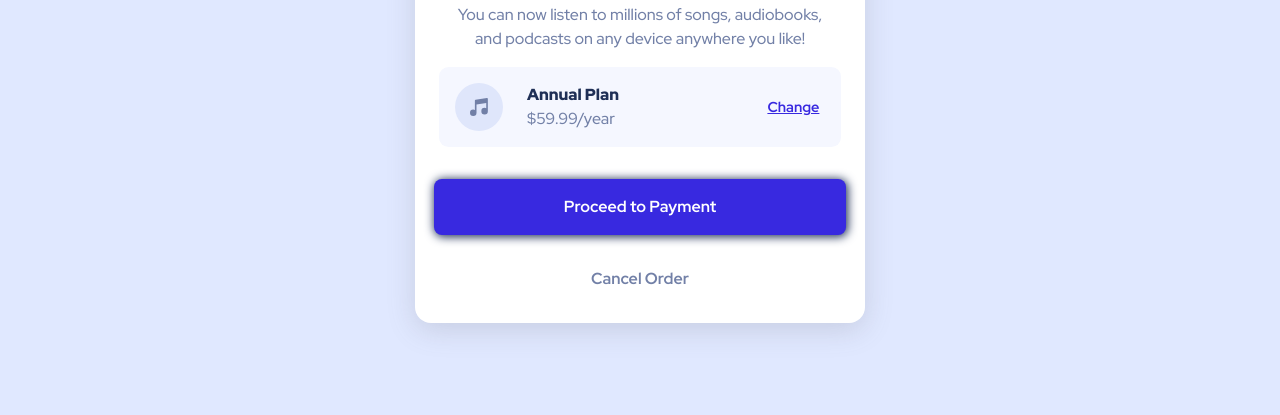
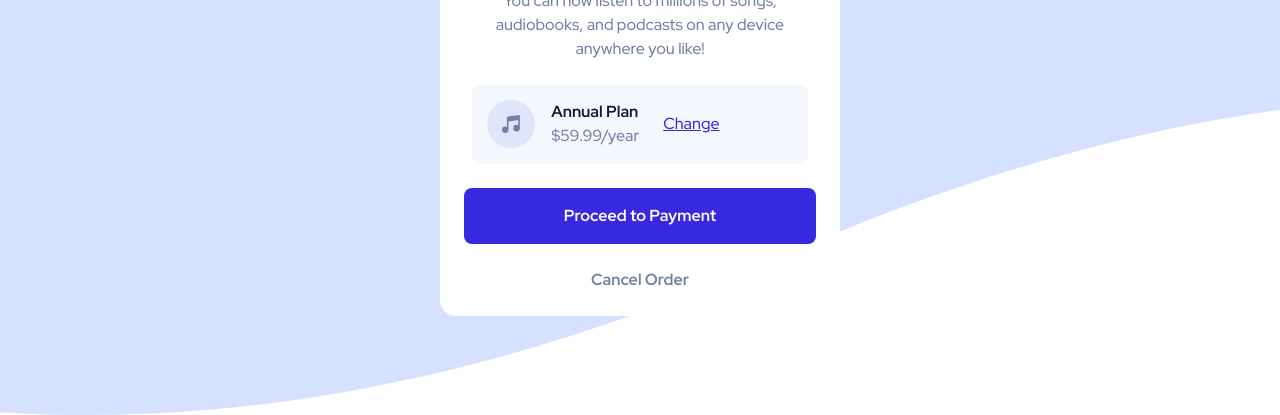
Before and after one commit to BarteQS/orderSummaryComponent, a plain HTML site: page index.html in a window 1280 px wide. Shown: the part 385-800 px from the top of the page. Drawn offline with Linux system fonts and the light colour scheme.

Commit message:
Remade the website

```diff
--- a/design/style-guide.md
+++ /dev/null
@@ -1,32 +0,0 @@
-# Front-end Style Guide
-
-## Layout
-
-The designs were created to the following widths:
-
-- Mobile: 375px
-- Desktop: 1440px
-
-## Colors
-
-### Primary
-
-- Pale blue: hsl(225, 100%, 94%)
-- Bright blue: hsl(245, 75%, 52%)
-
-### Neutral
-
-- Very pale blue: hsl(225, 100%, 98%)
-- Desaturated blue: hsl(224, 23%, 55%)
-- Dark blue: hsl(223, 47%, 23%)
-
-## Typography
-
-### Body Copy
-
-- Font size (paragraph): 16px
-
-### Font
-
-- Family: [Red Hat Display](https://fonts.google.com/specimen/Red+Hat+Display)
-- Weights: 500, 700, 900
--- a/index.html
+++ b/index.html
@@ -1,33 +1,46 @@
 <!DOCTYPE html>
 <html lang="en-US">
   <head>
-  <meta charset="UTF-8">
-  <meta name="viewport" content="width=device-width, initial-scale=1.0">
-  <link rel="stylesheet" href="style.css">
-  <link rel="shortcut icon" href="./public/favicon.png" type="image/png">
+    <meta charset="UTF-8" />
+    <meta name="viewport" content="width=device-width, initial-scale=1.0" />
+
+    <link
+      rel="icon"
+      type="image/png"
+      sizes="32x32"
+      href="./images/favicon-32x32.png"
+    />
+    <link rel="stylesheet" href="style.css" />
+
     <title>Order Summary</title>
   </head>
   <body>
     <main>
       <article class="summary">
-      <img src="./images/illustration-hero.svg" alt="Girl dancing to the music playing on her headphones." width="450" height="220" class="summary__image">
-      <div class="summary__content">
+        <img
+          src="./images/illustration-hero.svg"
+          alt="Illustration of a girl playing music on her headphones and dancing to it. City silhoutte in the background."
+          class="summary__image"
+        />
         <h1 class="summary__title">Order Summary</h1>
-        <p class="summary__text">You can now listen to millions of songs, audiobooks, and podcasts on any
-          device anywhere you like!</p>
-          <div class="flex-group-outer">
-            <img src="./images/icon-music.svg" alt="" class="note-icon">
-            <div>
-              <p class="summary__plan">Annual Plan</p>
-              <p class="summary__price">$59.99/year</p>
+        <p class="summary__text">
+          You can now listen to millions of songs, audiobooks, and podcasts on
+          any device anywhere you like!
+        </p>
+        <div class="summary__plan">
+          <img
+            src="./images/icon-music.svg"
+            alt="Musical note icon"
+            class="summary__note-icon"
+          />
+          <div class="summary__plan-spec">
+            <p class="summary__plan-type">Annual Plan</p>
+            <p class="summary__plan-price">$59.99/year</p>
           </div>
-            <p class="summary__change-plan"><a href="#">Change</a></p>
+          <a href="#" class="summary__change">Change</a>
         </div>
-          <div class="buttons">
-            <button class="proceed-to-payment">Proceed to Payment</button>
-            <button class="cancel-order">Cancel Order</button>
-          </div>
-      </div>
+        <a href="#" class="summary__proceed lower-buttons">Proceed to Payment</a>
+        <a href="#" class="summary__cancel lower-buttons">Cancel Order</a>
       </article>
     </main>
   </body>
--- a/style.css
+++ b/style.css
@@ -1,20 +1,14 @@
 @import url('https://fonts.googleapis.com/css2?family=Red+Hat+Display:wght@500;700;900&display=swap');
 
 :root {
-    /* Colors */
     --clr-pale-blue: hsl(225 100% 94%);
-    --clr-bright-blue: hsl(245 75% 52%); /* For the button */
+    --clr-bright-blue: hsl(245 75% 52%);
+
     --clr-very-pale-blue: hsl(225 100% 98%);
-    --clr-desaturated-blue: hsl(224 23% 55%); /* For the link */
+    --clr-desaturated-blue: hsl(224 23% 55%);
     --clr-dark-blue: hsl(223 47% 23%);
-
-    /* Font Weights */
-    --fw-medium: 500;
-    --fw-bold: 700;
-    --fw-black: 900;
 }
 
-/* CSS Reset Beginning */
 *,
 *::after,
 *::before {
@@ -22,7 +16,6 @@
 }
 
 * {
-    font: inherit;
     margin: 0;
     padding: 0;
 }
@@ -32,11 +25,11 @@ html:focus-within {
 }
 
 body {
-    background-color: var(--clr-pale-blue);
-    display: grid;
-    place-content: center;
+    background-image: url(./images/pattern-background-mobile.svg);
+    background-repeat: no-repeat;
+    background-size: cover;
     font-family: 'Red Hat Display', sans-serif;
-    font-weight: var(--fw-medium);
+    font-weight: 500;
     min-height: 100vh;
     min-height: 100dvh;
     text-rendering: optimizeSpeed;
@@ -47,12 +40,21 @@ img,
 picture {
     max-width: 100%;
     display: block;
-    height: auto;
-    width: auto;
 }
 
-/* ! May cause issues ! */
-p, h1, h2, h3, h4, h5, h6 {
+input,
+button,
+textarea,
+select {
+    font: inherit;
+}
+
+p,
+h1,
+h2,
+h3,
+h5,
+h6 {
     overflow-wrap: break-word;
 }
 
@@ -66,116 +68,90 @@ p, h1, h2, h3, h4, h5, h6 {
         scroll-behavior: auto;
     }
 }
-/* CSS Reset End */
+
+body {
+    display: flex;
+    justify-content: center;
+    align-items: center;
+}
+
+.summary {
+    background-color: #fff;
+    margin: 1.5rem;
+    border-radius: 1em;
+    max-width: 400px;
+}
 
 .summary__image {
     border-top-left-radius: 1em;
     border-top-right-radius: 1em;
 }
 
-.summary {
-    background-color: #fff;
-    border-radius: 1em;
-    margin: 1rem;
-    max-width: 450px;
-    box-shadow: rgba(100, 100, 111, 0.2) 0 7px 29px 0;
-}
-
-.summary__content {
-    margin-top: 1.5em;
-}
-
 .summary__title {
+    margin-top: 1.7rem;
     text-align: center;
-    font-weight: var(--fw-black);
-    font-size: 1.5rem;
-    color: var(--clr-dark-blue);
-
+    color: #0f1a38;
+    font-weight: 900;
 }
 
 .summary__text {
+    margin-top: 1rem;
+    text-align: center;
+    padding: 0 2em;
     color: var(--clr-desaturated-blue);
-    text-align: center;
-    margin: 1em;
-    padding: 0 1.5em;
-}
-
-.flex-group-outer {
-    background-color: var(--clr-very-pale-blue);
-    display: flex;
-    align-items: center;
-    gap: 1.5em;
-    border-radius: .6em;
-    height: 5rem;
-    margin: 0 1.5rem;
-    padding-left: 1em;
-}
-
-.summary__change-plan {
-    margin-left: auto;
-    margin-right: 1.5em;
-    font-size: .9em;
 }
 
 .summary__plan {
-    font-weight: var(--fw-black);
-    color: var(--clr-dark-blue);
+    display: flex;
+    background-color: var(--clr-very-pale-blue);
+    margin: 1.5rem 2rem 0 2rem;
+    padding: .75rem;
+    border-radius: .5rem;
 }
 
-.summary__price {
+.summary__note-icon {
+    margin: .2rem;
+    margin-right: 0;
+}
+
+.summary__plan-spec {
+    margin: 0 1rem;
+    margin-top: .2rem;
+    margin-right: 0;
+}
+
+.summary__plan-type {
+    font-weight: 700;
+    color: #0f1a38;
+}
+
+.summary__plan-price {
     color: var(--clr-desaturated-blue);
 }
 
-.summary__change-plan a {
+.summary__change {
     color: var(--clr-bright-blue);
-    font-weight: var(--fw-bold);
+    margin: auto 1.5rem;
 }
 
-.summary__change-plan a:is(:hover, :focus) {
+.lower-buttons {
+    display: block;
+    text-align: center;
+    padding: 1rem;
+    margin: 1.5rem;
+    font-weight: 700;
+    text-decoration: none;
+}
+
+.summary__proceed {
+    background-color: var(--clr-bright-blue);
+    margin-bottom: 0;
+    border-radius: .5rem;
+    color: #fff;
+}
+
+.summary__cancel {
+    margin: 0.5rem 0;
+    padding-bottom: 1.5rem;
     color: var(--clr-desaturated-blue);
 }
-
-button {
-    border: 0;
-    padding: 1em;
-    cursor: pointer;
-}
-
-.buttons {
-    display: flex;
-    flex-direction: column;
-    gap: 1em;
-    justify-content: center;
-    margin: 0 1.2em;
-
-}
-
-.proceed-to-payment {
-    border-radius: .5em;
-    margin-top: 2em;
-    background-color: var(--clr-bright-blue);
-    color: #fff;
-    font-weight: var(--fw-bold);
-    box-shadow: 1px 1px 10px 1px var(--clr-dark-blue);
-}
-
-.proceed-to-payment:is(:hover, :focus) {
-    background-color: var(--clr-desaturated-blue);
-}
-
-.cancel-order {
-    border-radius: .5em;
-    margin-bottom: 1em;
-    background-color: transparent;
-    color: var(--clr-desaturated-blue);
-    font-weight: var(--fw-bold);
-}
-
-.cancel-order:is(:hover, :focus) {
-    font-weight: var(--fw-black);
-    color: var(--clr-dark-blue);
-}
-
-.cancel-order:active {
-    transform: scale(.98);
-}
```
Also changed, not shown: dist/index.html (deleted, +0 -35 lines), package.json (deleted, +0 -17 lines), README.md (deleted), dist/assets/icon-music-80cb256f.svg (deleted), dist/assets/illustration-hero-38d7bf58.svg (deleted), images/favicon-32x32.png (renamed from dist/favicon.png), public/favicon.png (deleted), 3 other files. Lines whose indentation alone changed are shown as unchanged.
